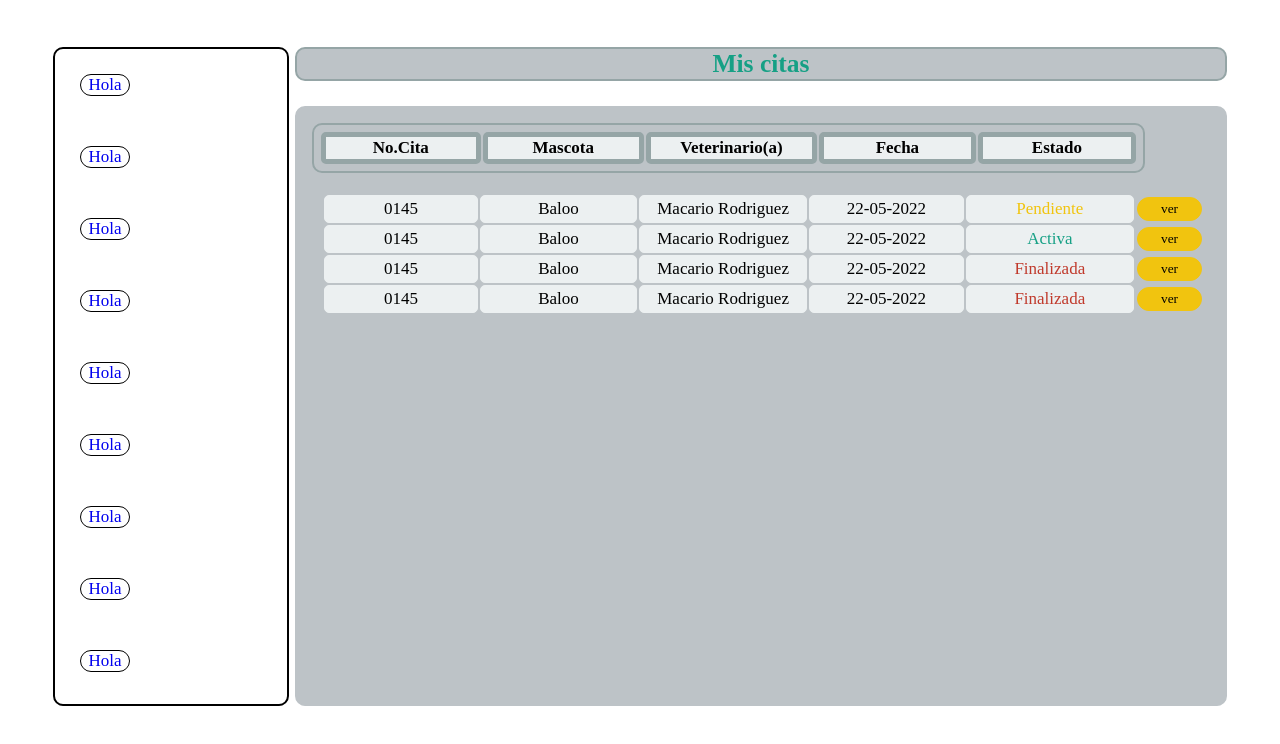
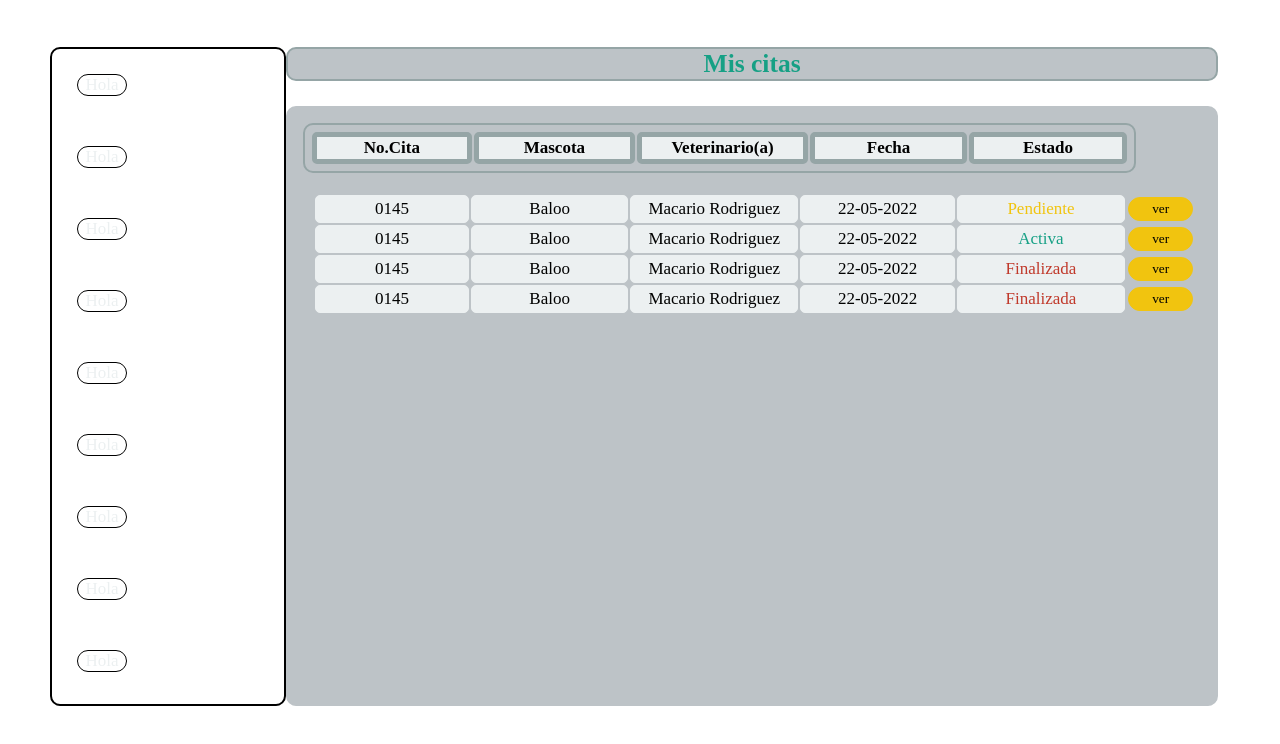
Before and after one commit to allroven-u/moka, a plain HTML site: page public/VerCitas.html in a window 1280 px wide. Shown: the part 58-802 px from the top of the page. Drawn offline with Linux system fonts and the light colour scheme; a web font is replaced by a local one.

Commit message:
Estilos generales actualizados

```diff
--- a/public/css/estilosGenerales.css
+++ b/public/css/estilosGenerales.css
@@ -2,7 +2,7 @@
 
 *{
     box-sizing: border-box;
-    margin: 0 auto;
+    margin: 0;
 }
 
 @font-face {
@@ -32,6 +32,11 @@ body{
     width: 100%;
 }
 
+a{
+    color: var(--blanco);
+    text-decoration: none;
+}
+
 :root{
     --turquesa: #1abc9c;
     --verdeagua: #16a085;
```
